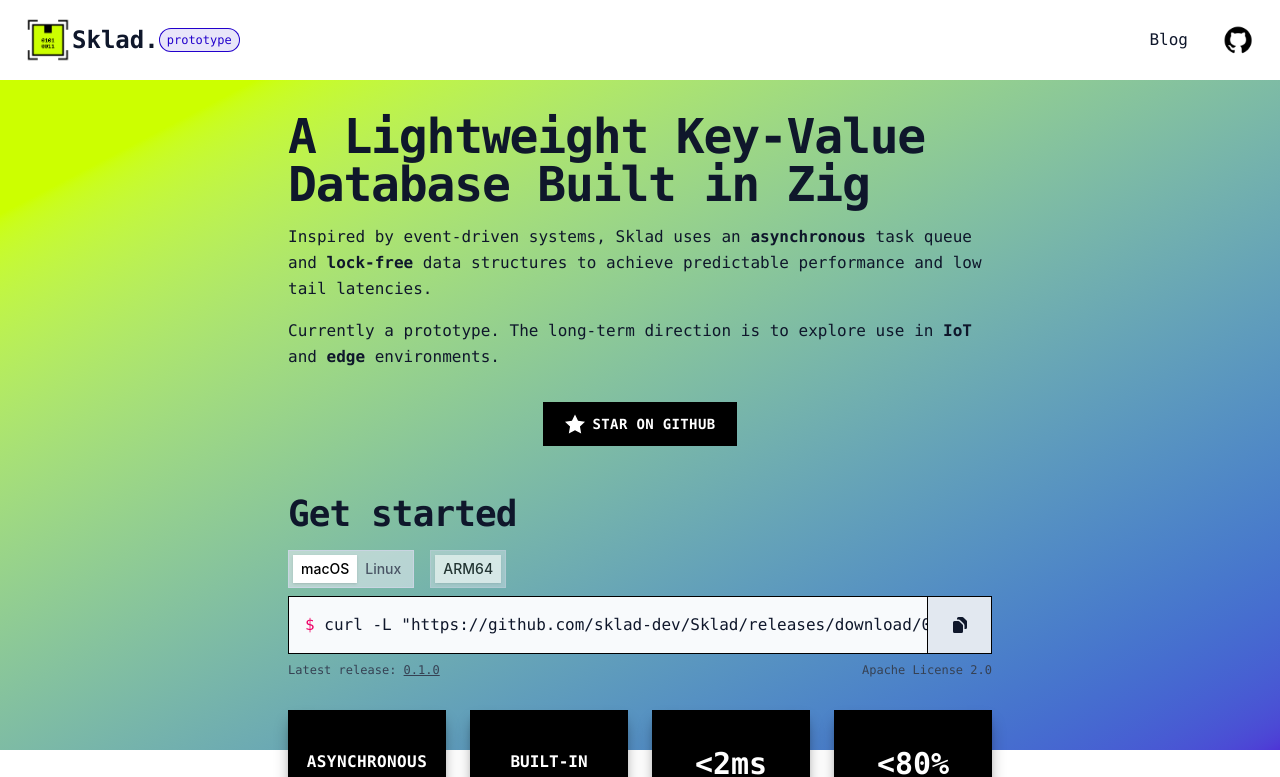
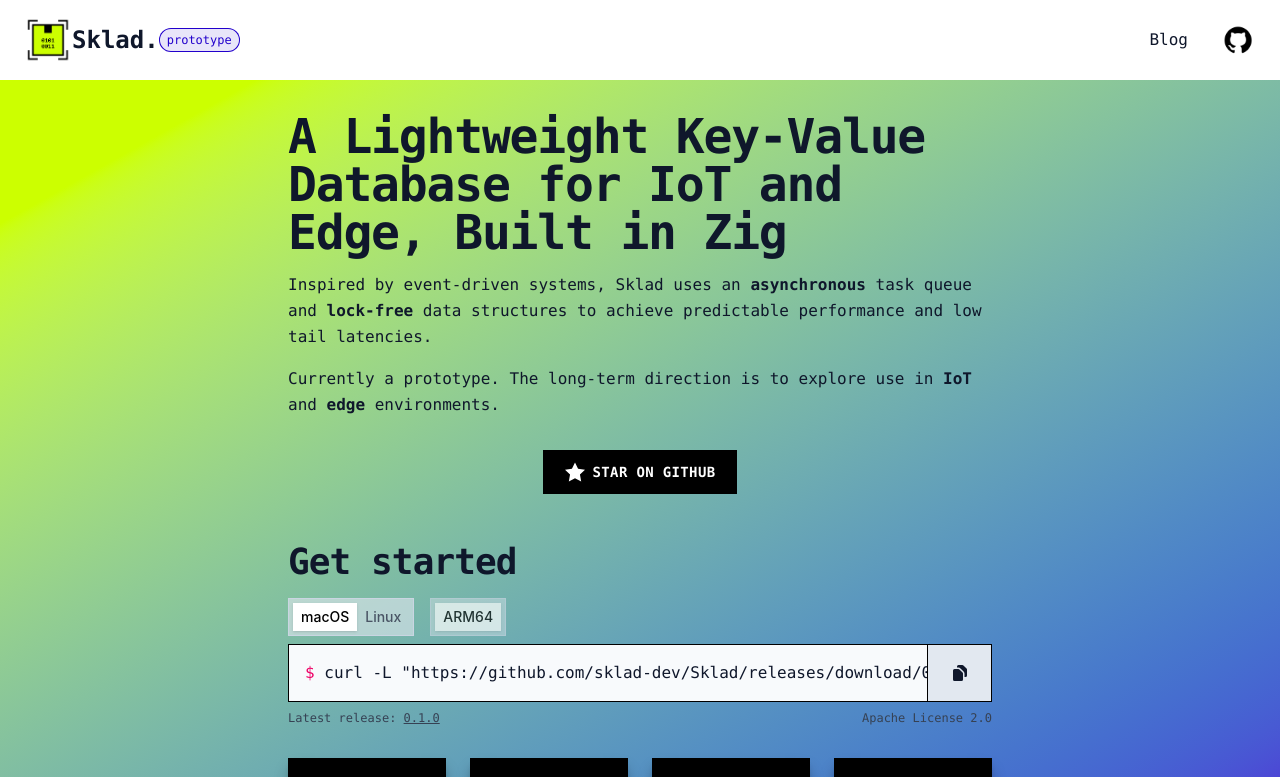
Before and after one commit to sklad-dev/sklad-dev.github.io, a Svelte app: page / in a window 1280 px wide. Shown: the top 777 px of the page. Built offline with nearby package versions, Linux system fonts and the light colour scheme.

Commit message:
Update title line

```diff
--- a/src/pages/Landing.svelte
+++ b/src/pages/Landing.svelte
@@ -15,7 +15,7 @@
 <div class="w-full flex flex-col items-center pt-8 pb-16 bg-linear-to-br from-[#ccff00] to-[#2200cc]/80 from-10%">
   <div class="w-full md:max-w-3xl">
     <Paragraph class="text-4xl md:text-5xl font-extrabold tracking-tight">
-      A Lightweight Key-Value Database Built in Zig
+      A Lightweight Key-Value Database for IoT and Edge, Built in Zig
     </Paragraph>
     <Paragraph class="text-base" leading='relaxed'>
       Inspired by event-driven systems, Sklad uses an <span class="font-extrabold">asynchronous</span> task queue and <span class="font-extrabold">lock-free</span> data structures to achieve predictable performance and low tail latencies.
```
